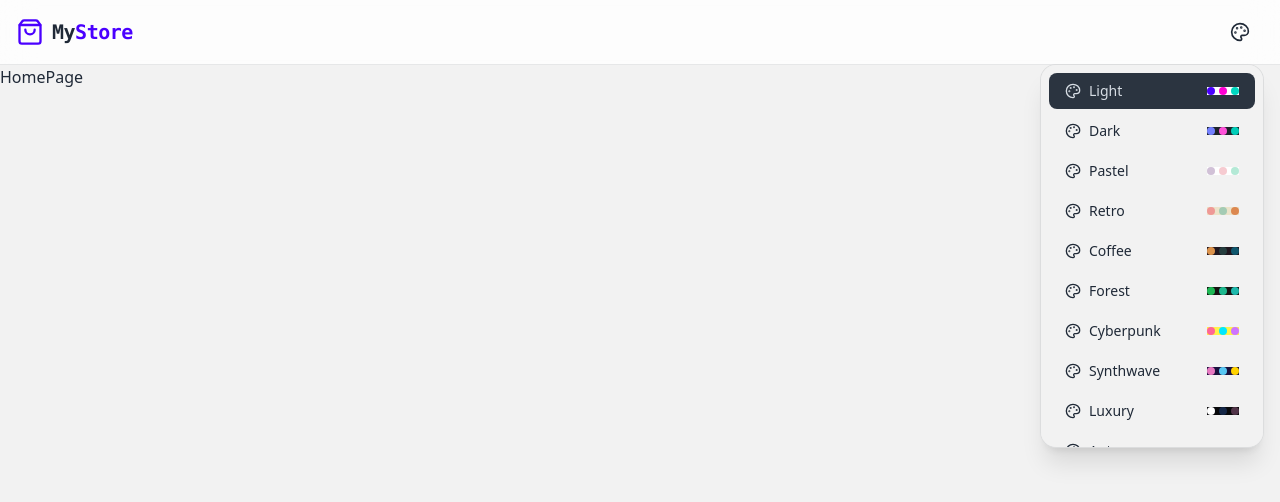
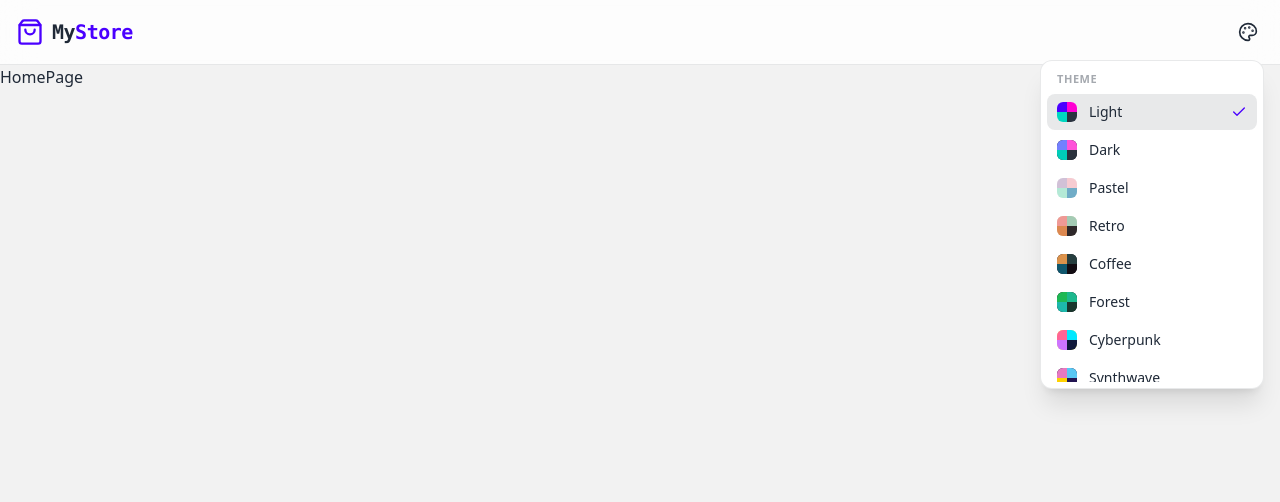
Before and after one commit to Subhanjavaid13/Pern-App, a React app in the folder frontend/: page / in a window 1280 px wide. Both pictures are taken after a click on the button "Change theme". Shown: the top 502 px of the page. Built offline with nearby package versions, Linux system fonts and the light colour scheme; the HTML template or start-up script is replaced by a standard one.

Commit message:
feat: enhance ThemeSelector with improved UI and active theme indicator

```diff
--- a/frontend/src/components/ThemeSelector.jsx
+++ b/frontend/src/components/ThemeSelector.jsx
@@ -1,4 +1,4 @@
-import { PaletteIcon } from "lucide-react";
+import { CheckIcon, PaletteIcon } from "lucide-react";
 
 import { THEMES } from "../constants";
 import { useThemeStore } from "../store/useThemeStore";
@@ -14,33 +14,49 @@ const ThemeSelector = () => {
 
   return (
     <div className="dropdown dropdown-end">
-      <button tabIndex={0} className="btn btn-ghost btn-circle" aria-label="Change theme">
+      <button tabIndex={0} className="btn btn-ghost btn-circle btn-sm" aria-label="Change theme">
         <PaletteIcon className="size-5" />
       </button>
 
-      <ul
+      <div
         tabIndex={0}
-        className="dropdown-content menu mt-2 max-h-96 w-56 flex-nowrap gap-1 overflow-y-auto rounded-box border border-base-content/10 bg-base-200 p-2 shadow-xl"
+        className="dropdown-content mt-3 w-56 rounded-xl border border-base-content/10 bg-base-100 p-1.5 shadow-xl"
       >
-        {THEMES.map((option) => (
-          <li key={option.value}>
-            <button
-              onClick={() => handleSelect(option.value)}
-              className={theme === option.value ? "active" : ""}
-            >
-              <PaletteIcon className="size-4" />
-              <span className="flex-1 text-left text-sm font-medium">{option.name}</span>
+        <p className="px-2.5 pb-1.5 pt-1 text-[11px] font-semibold uppercase tracking-wider text-base-content/40">
+          Theme
+        </p>
 
-              {/* Preview of the theme's main colors, rendered in that theme. */}
-              <span data-theme={option.value} className="flex gap-1">
-                <span className="size-2 rounded-full bg-primary" />
-                <span className="size-2 rounded-full bg-secondary" />
-                <span className="size-2 rounded-full bg-accent" />
-              </span>
-            </button>
-          </li>
-        ))}
-      </ul>
+        <ul className="max-h-72 space-y-0.5 overflow-y-auto [&::-webkit-scrollbar-thumb]:rounded-full [&::-webkit-scrollbar-thumb]:bg-base-content/20 [&::-webkit-scrollbar]:w-1.5">
+          {THEMES.map(({ name, value }) => {
+            const isActive = theme === value;
+
+            return (
+              <li key={value}>
+                <button
+                  onClick={() => handleSelect(value)}
+                  className={`flex w-full items-center gap-3 rounded-lg px-2.5 py-2 text-sm transition-colors ${
+                    isActive ? "bg-base-content/10 font-medium" : "hover:bg-base-content/5"
+                  }`}
+                >
+                  {/* Preview of the theme's core colors, rendered in that theme. */}
+                  <span className="shrink-0 overflow-hidden rounded-md ring-1 ring-inset ring-base-content/15">
+                    <span data-theme={value} className="grid grid-cols-2">
+                      <span className="size-2.5 bg-primary" />
+                      <span className="size-2.5 bg-secondary" />
+                      <span className="size-2.5 bg-accent" />
+                      <span className="size-2.5 bg-neutral" />
+                    </span>
+                  </span>
+
+                  <span className="flex-1 text-left">{name}</span>
+
+                  {isActive && <CheckIcon className="size-4 shrink-0 text-primary" />}
+                </button>
+              </li>
+            );
+          })}
+        </ul>
+      </div>
     </div>
   );
 };
```
